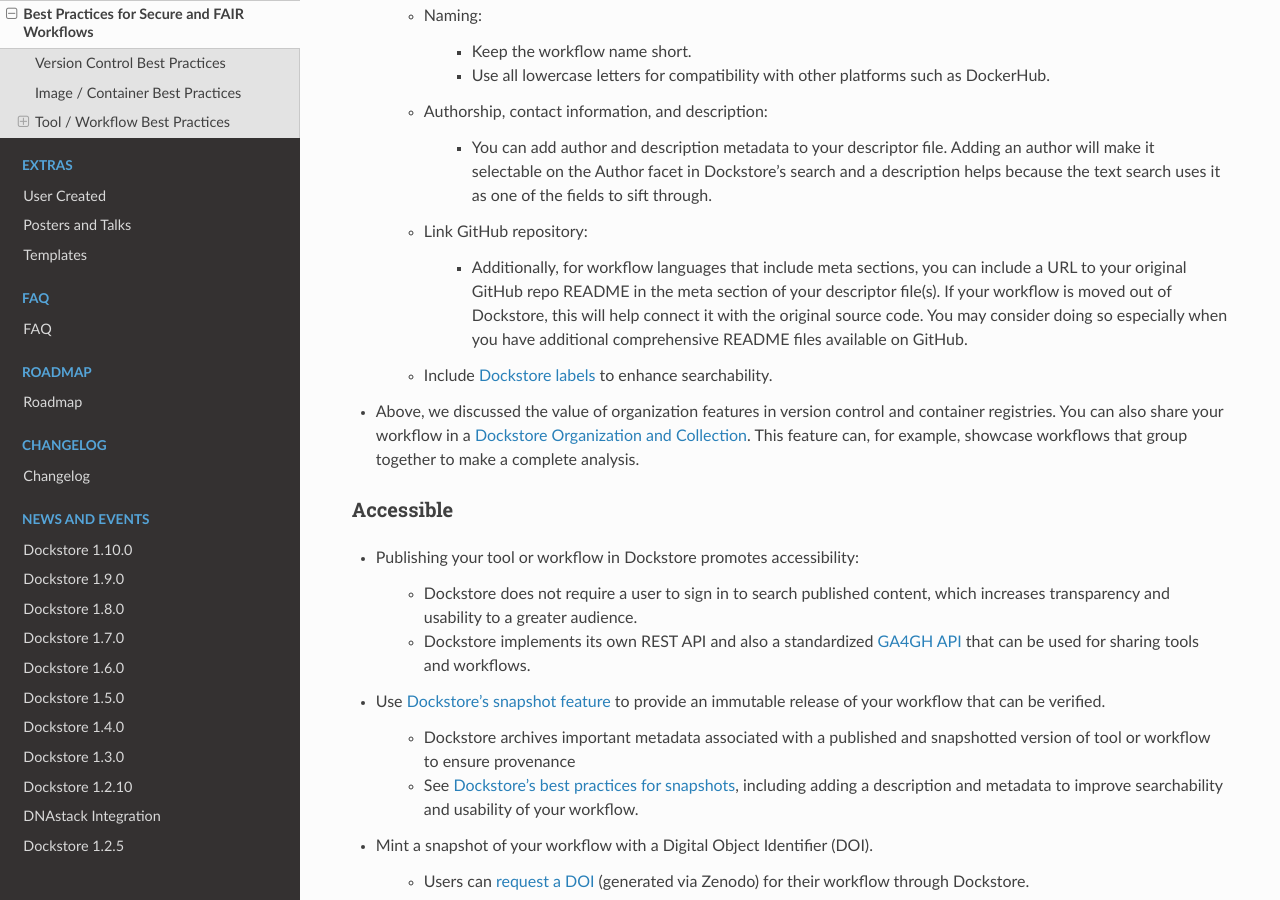
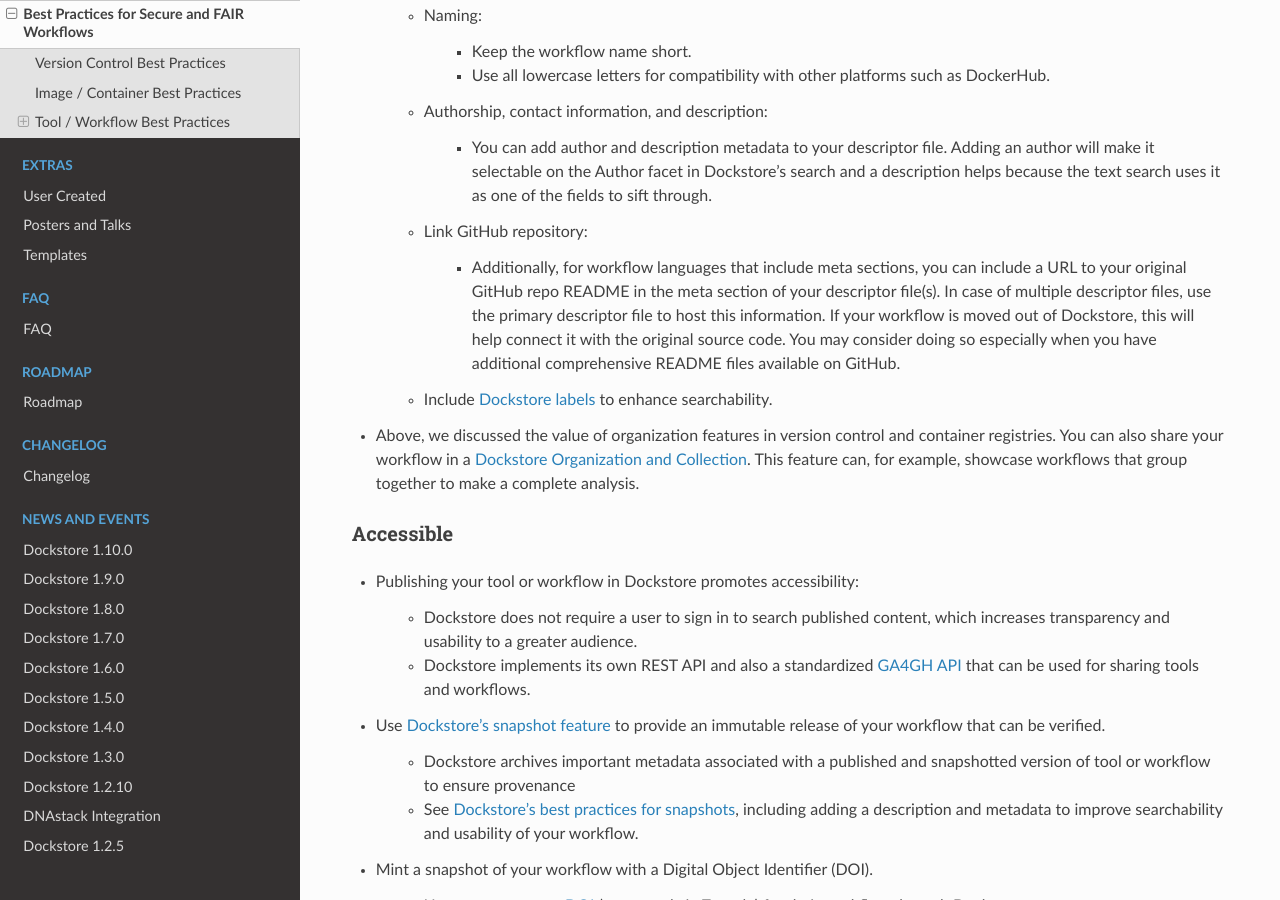
Before and after one commit to dockstore/dockstore-documentation, a Sphinx documentation site: the page built from docs/advanced-topics/best-practices/best-practices-secure-fair-workflows.rst, in a window 1280 px wide and 900 px high, scrolled down 2966 px. Built offline with Sphinx 7.4.7 and the Read the Docs theme 2.0.0, drawn with Linux system fonts in a browser that asks for light colours; some of the changed text lies outside the part shown.

Commit message:
Update best-practices-secure-fair-workflows.rst

```diff
--- a/docs/advanced-topics/best-practices/best-practices-secure-fair-workflows.rst
+++ b/docs/advanced-topics/best-practices/best-practices-secure-fair-workflows.rst
@@ -109,7 +109,7 @@
 
 	- Link GitHub repository:
 
-		- Additionally, for workflow languages that include meta sections, you can include a URL to your original GitHub repo README in the meta section of your descriptor file(s). If your workflow is moved out of Dockstore, this will help connect it with the original source code. You may consider doing so especially when you have additional comprehensive README files available on GitHub.
+		- Additionally, for workflow languages that include meta sections, you can include a URL to your original GitHub repo README in the meta section of your descriptor file(s). In case of multiple descriptor files, use the primary descriptor file to host this information. If your workflow is moved out of Dockstore, this will help connect it with the original source code. You may consider doing so especially when you have additional comprehensive README files available on GitHub.
 
 	- Include :doc:`Dockstore labels <./best-practices-dockstore>` to enhance searchability.
 
@@ -256,4 +256,7 @@
 			- Any available cost or benchmarking information.
 			- How to cite the use of your workflow (including references for the original software authors).
 
-- Note: Documentation can be housed at either or both, the metadata section of the workflow file and/or the GitHub README document. On Dockstore, if a description is provided in the metadata section, it will be displayed on the INFO tab. If a metadata section is missing, Dockstore will pull information from the README file on the original GitHub repo.
+- Note: Documentation can be housed at either or both, the metadata section of the workflow file and/or the GitHub README document. On Dockstore, if a description is provided in the metadata section, it will be displayed on the INFO tab. If the metadata section is missing, Dockstore will display the README on the INFO tab.
+
+- More information about authorship metdata can be found here:
+	- :doc: `Authorship-metadata </advanced-topics/best-practices/authorship-metadata>`
```
